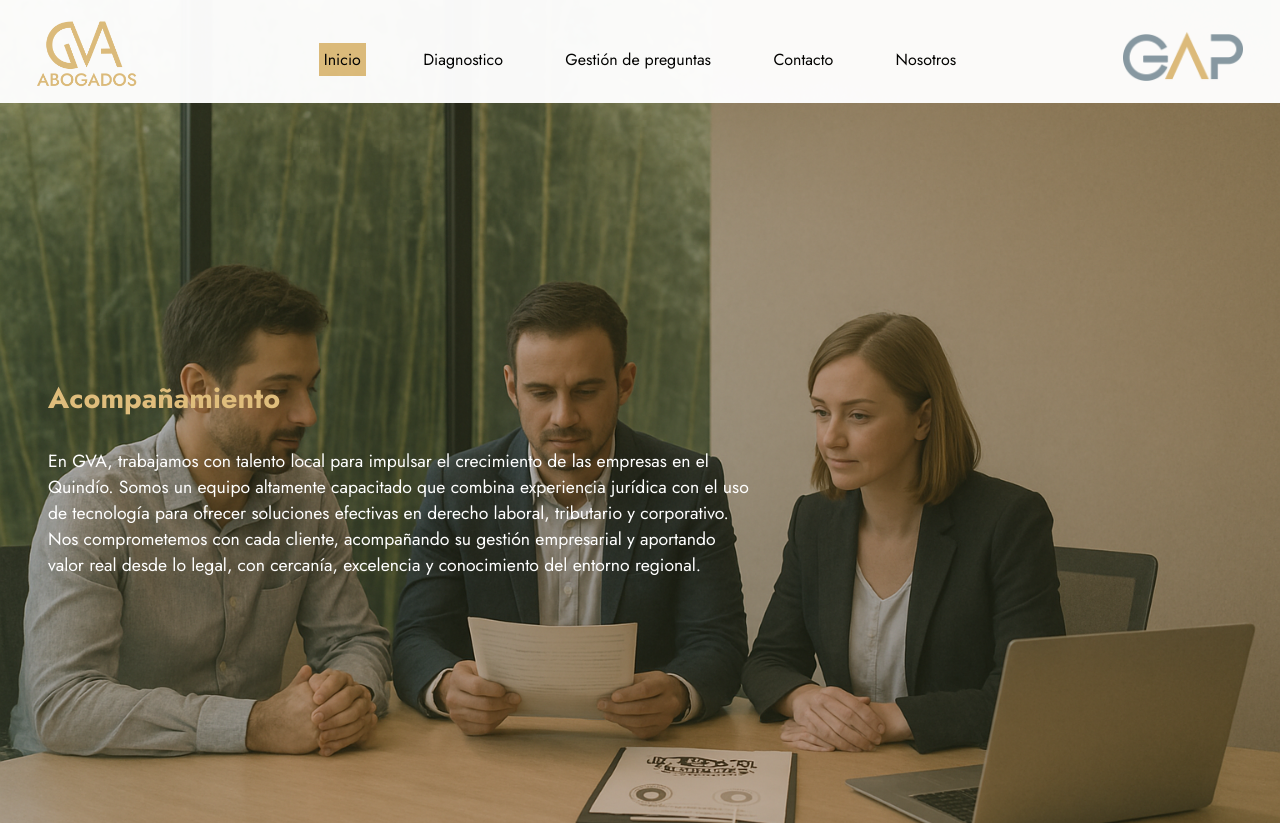
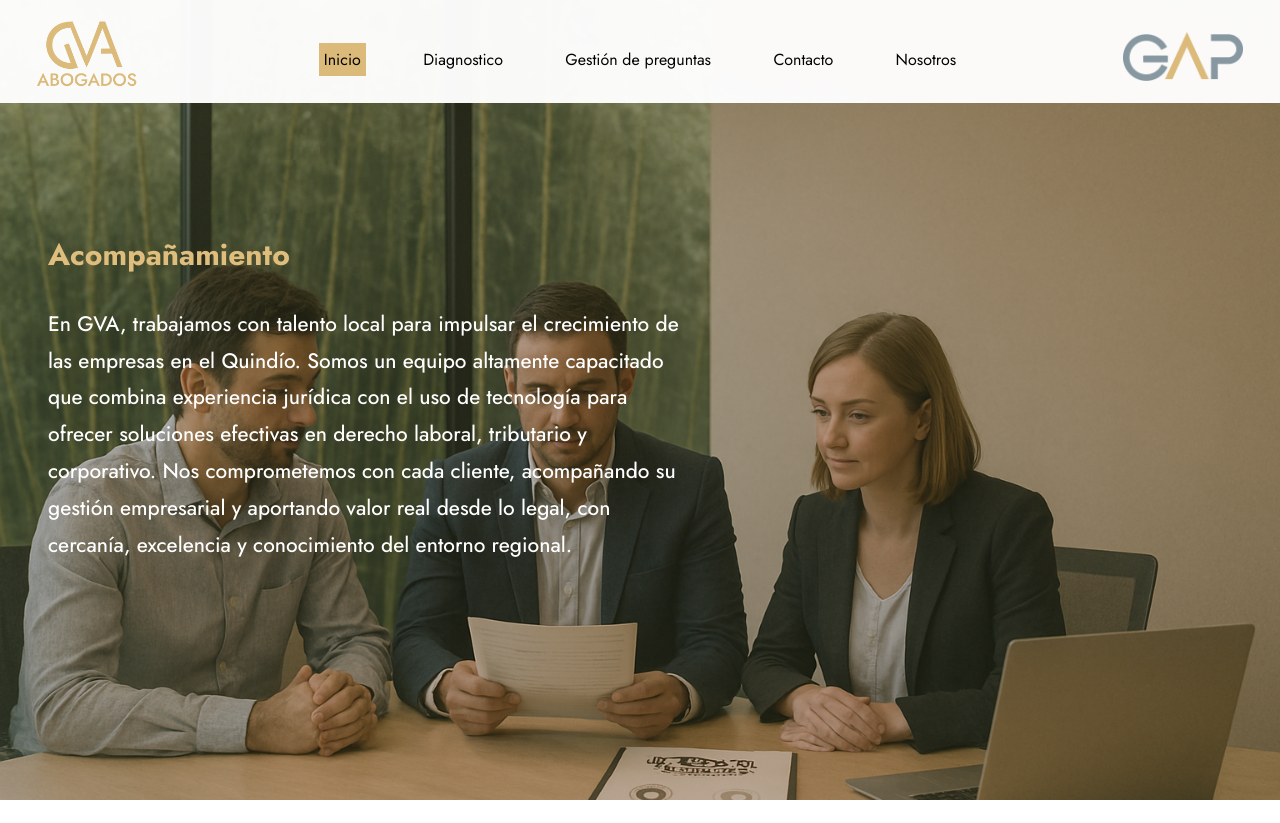
Before and after one commit to Andresfacundo/DiagnosticoLaboral, a React (Vite) app: page / in a window 1280 px wide. After the commit the page ends 800 px from the top, so only its background shows below. Built offline with nearby package versions, Linux system fonts and the light colour scheme; no server answers.

Commit message:
se ajustan tamaños del texto en el home

```diff
--- a/src/components/Pages/Home/Home.css
+++ b/src/components/Pages/Home/Home.css
@@ -1,6 +1,6 @@
 .box-home{
     width: 100%;
-    height: 90vh;
+    height: 70vh;
     font-family: "Jost", serif ;
     font-optical-sizing: auto;
     font-weight: 400;
@@ -8,13 +8,13 @@
     align-content: center;
 }
 .content-home{
-    width: 55%;
+    width: 50%;
     /* border: 2px solid red; */
     margin-left: 3rem;
     color: #fff;
 }
 .content-home h3{
-    font-size: 1.8rem;
+    font-size: 30px;
     font-weight: 700;
     color: #DFBD7C;
     flex-wrap: nowrap;
@@ -22,8 +22,10 @@
 }
 
 .content-home span{
-    font-size: 1.1rem;
+    font-size: 21px;
     flex-wrap: nowrap;
+    line-height: 2.3rem;
+    font-weight: 450;
 }
  .title-container{
     display: flex;
@@ -34,7 +36,7 @@
 }
 
 .title-container p {
-    font-size: 1.3rem;
+    font-size: 25px;
     font-weight: 500;
     color: white;
     white-space: nowrap;
```
